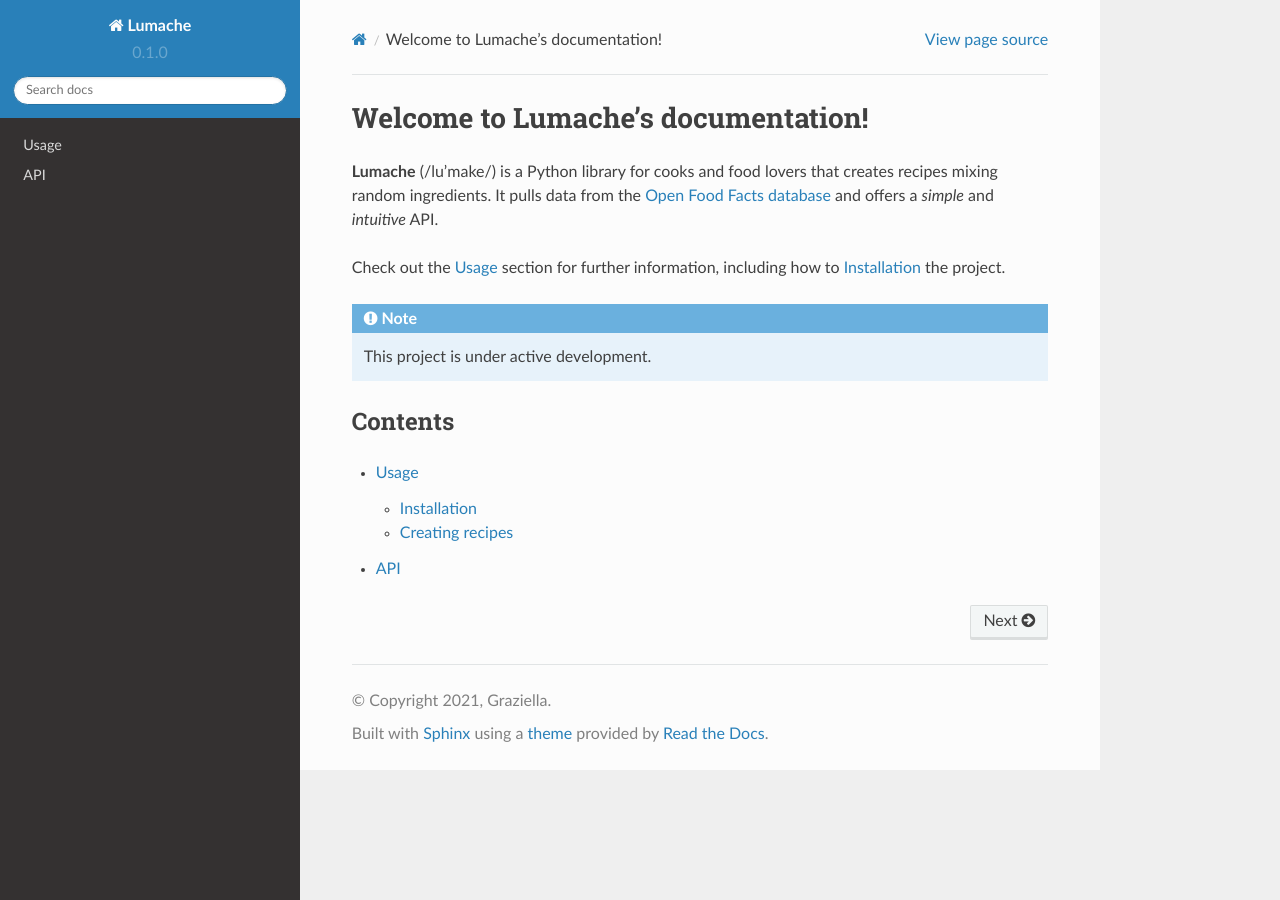
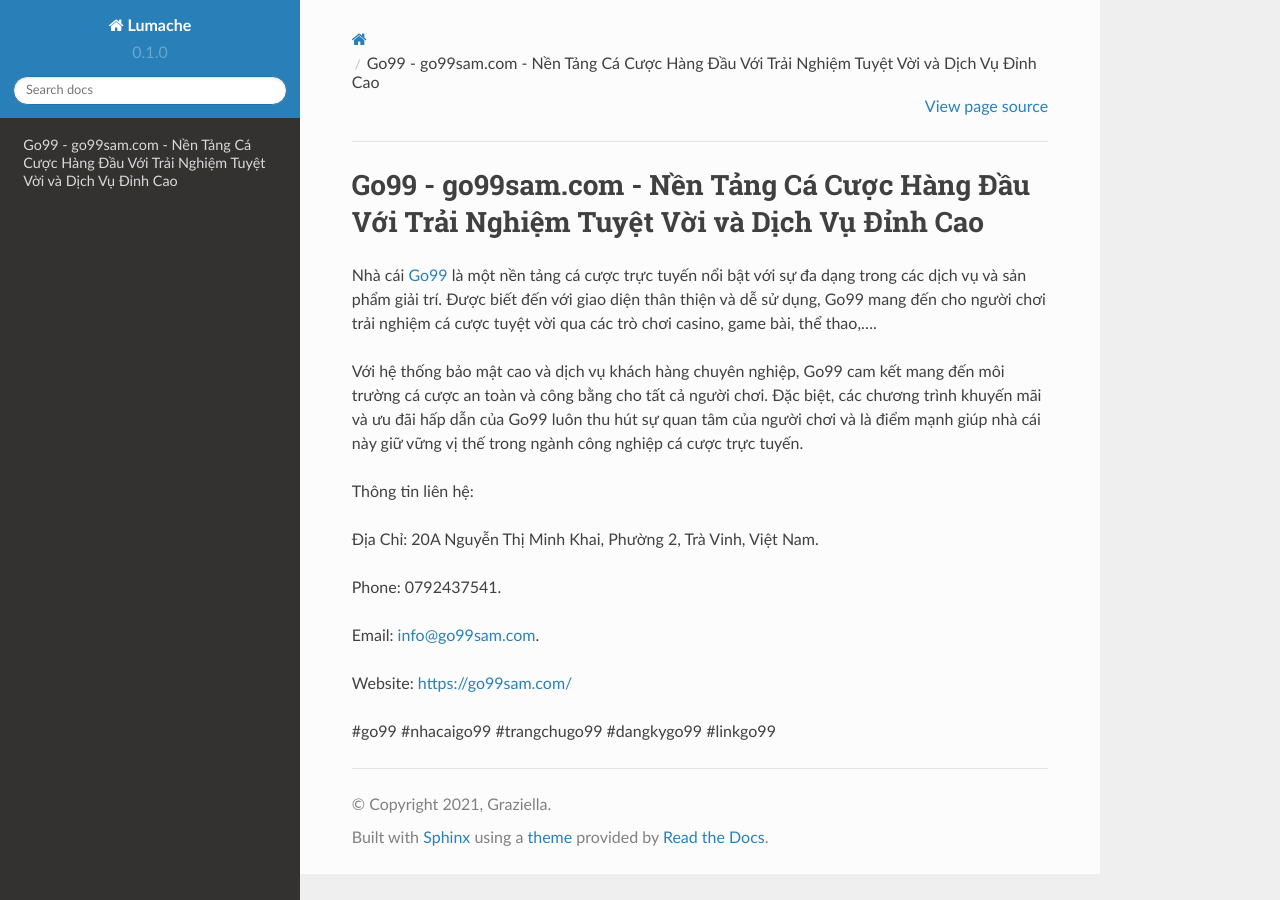
Before and after one commit to srphamkhuongduy77/go99samcom, a Sphinx documentation site: the page built from docs/source/index.rst, in a window 1280 px wide. Built offline with Sphinx 7.4.7 and the Read the Docs theme 2.0.0, drawn with Linux system fonts in a browser that asks for light colours.

Commit message:
Update index.rst

```diff
--- a/docs/source/index.rst
+++ b/docs/source/index.rst
@@ -1,22 +1,18 @@
-Welcome to Lumache's documentation!
+Go99 - go99sam.com - Nền Tảng Cá Cược Hàng Đầu Với Trải Nghiệm Tuyệt Vời và Dịch Vụ Đỉnh Cao
 ===================================
 
-**Lumache** (/lu'make/) is a Python library for cooks and food lovers
-that creates recipes mixing random ingredients.
-It pulls data from the `Open Food Facts database <https://world.openfoodfacts.org/>`_
-and offers a *simple* and *intuitive* API.
+Nhà cái `Go99 <https://go99sam.com/>`_ là một nền tảng cá cược trực tuyến nổi bật với sự đa dạng trong các dịch vụ và sản phẩm giải trí. Được biết đến với giao diện thân thiện và dễ sử dụng, Go99 mang đến cho người chơi trải nghiệm cá cược tuyệt vời qua các trò chơi casino, game bài, thể thao,....
 
-Check out the :doc:`usage` section for further information, including
-how to :ref:`installation` the project.
+Với hệ thống bảo mật cao và dịch vụ khách hàng chuyên nghiệp, Go99 cam kết mang đến môi trường cá cược an toàn và công bằng cho tất cả người chơi. Đặc biệt, các chương trình khuyến mãi và ưu đãi hấp dẫn của Go99 luôn thu hút sự quan tâm của người chơi và là điểm mạnh giúp nhà cái này giữ vững vị thế trong ngành công nghiệp cá cược trực tuyến.
 
-.. note::
+Thông tin liên hệ:
 
-   This project is under active development.
+Địa Chỉ: 20A Nguyễn Thị Minh Khai, Phường 2, Trà Vinh, Việt Nam.
 
-Contents
---------
+Phone: 0792437541.
 
-.. toctree::
+Email: info@go99sam.com.
 
-   usage
-   api
+Website: https://go99sam.com/
+
+#go99 #nhacaigo99 #trangchugo99 #dangkygo99 #linkgo99
```
